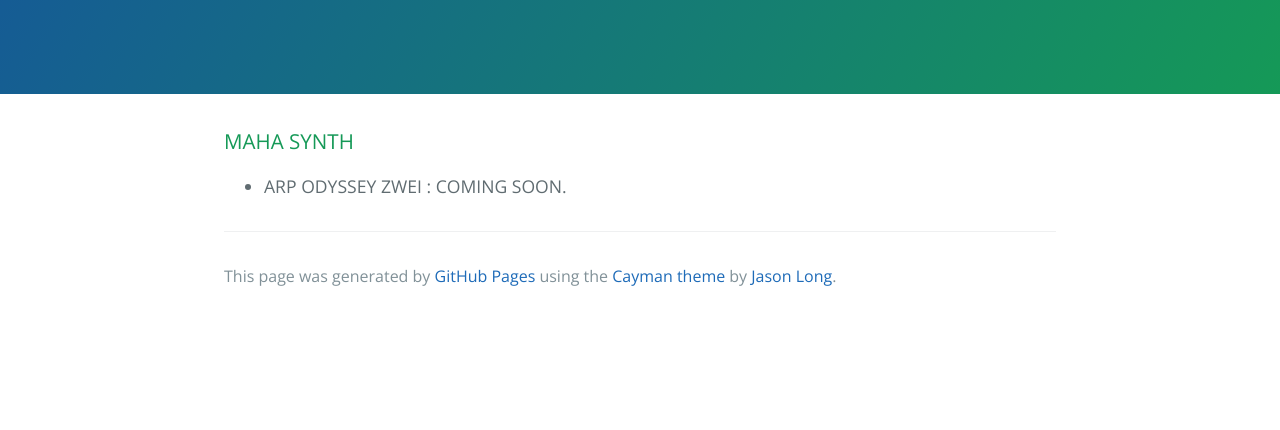
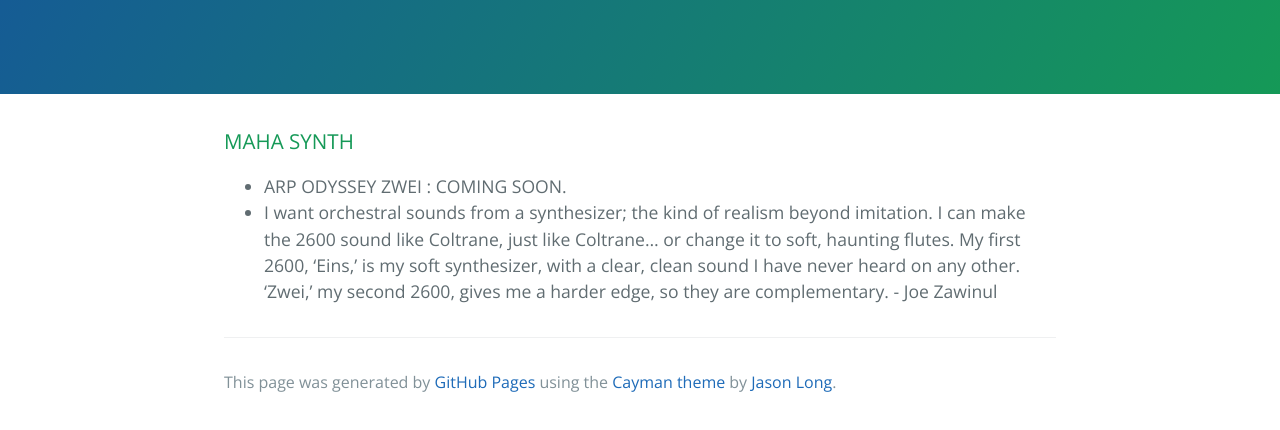
Before and after one commit to maha-synth/maha-synth.github.com, a plain HTML site: page index.html in a window 1280 px wide. Shown: the part 176-606 px from the top of the page. Drawn offline with nearby package versions, Linux system fonts and the light colour scheme.

Commit message:
Update index.html

```diff
--- a/index.html
+++ b/index.html
@@ -21,6 +21,9 @@
 
 <ul>
 <li>ARP ODYSSEY ZWEI : COMING SOON.</li>
+<li>I want orchestral sounds from a synthesizer; the kind of realism beyond imitation. I can make the 2600 sound like Coltrane, just like Coltrane… or change it to soft, haunting flutes. My first 2600, ‘Eins,’ is my soft synthesizer, with a clear, clean sound I have never heard on any other. ‘Zwei,’ my second 2600, gives me a harder edge, so they are complementary. - Joe Zawinul</li>
+
+
 </ul>
 
       <footer class="site-footer">
```
